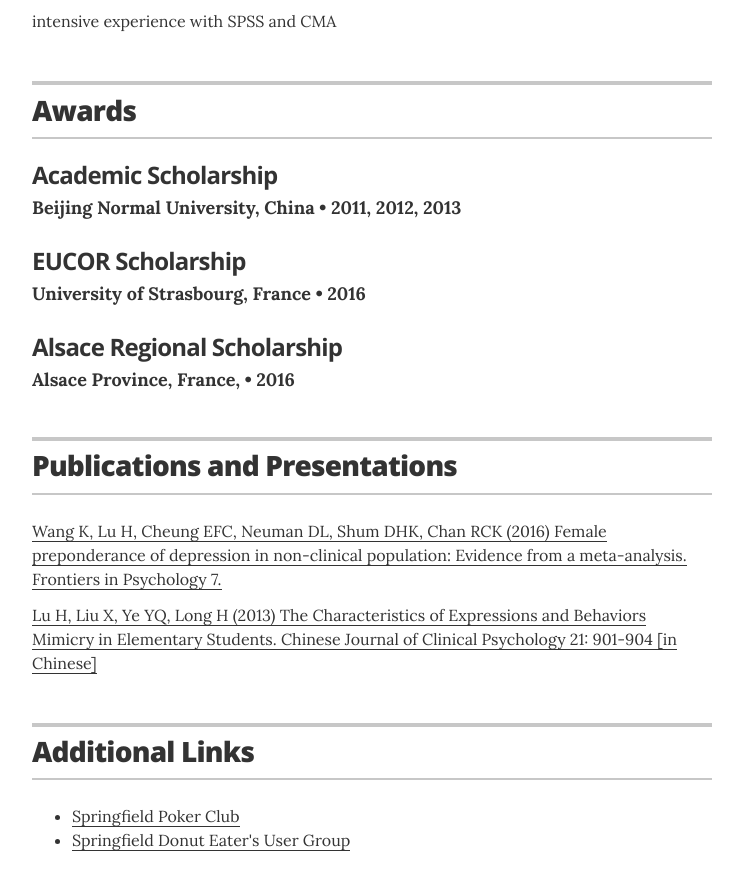
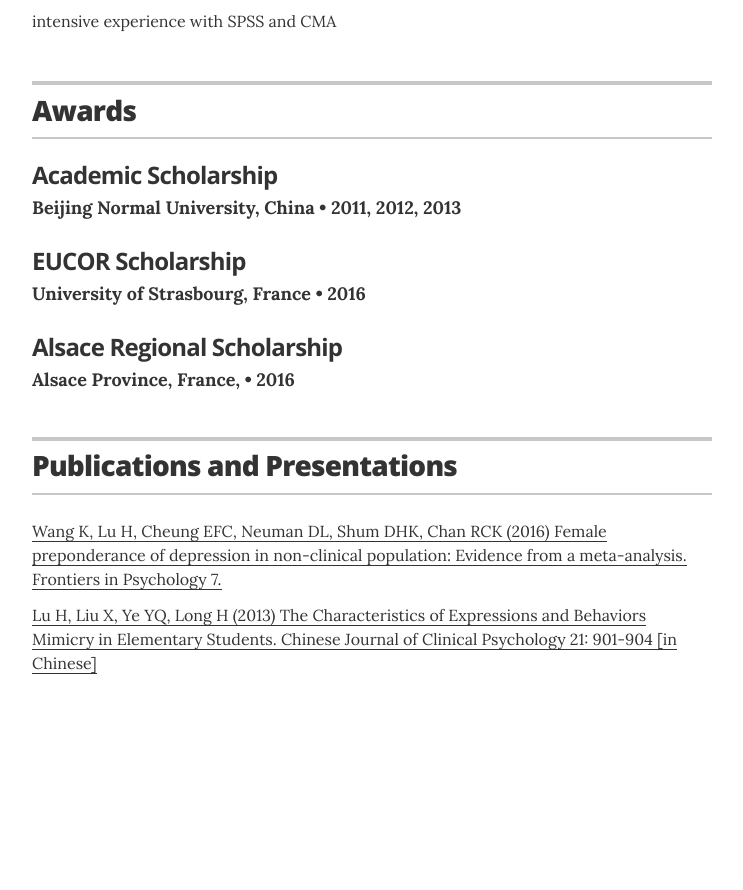
Before and after one commit to ErbB4/erbb4.github.io, a Jekyll site: the page built from index.html, in a window 1280 px wide and 900 px high, scrolled down 2350 px. Shown: the top 890 px of the window, without its empty margins (268-1011 px from the left). Built offline with Jekyll 4.4.1, drawn with Linux system fonts in a browser that asks for light colours; after the commit the page ends 3073 px from its top, so only the background shows below that.

Commit message:
delete additional links

```diff
--- a/_layouts/resume.html
+++ b/_layouts/resume.html
@@ -209,26 +209,6 @@
         </div>
 
 
-      </section>
-      <!-- end Associations -->
-      {% endif %}
-
-      {% if site.resume_section_links %}
-      <!-- begin Links -->
-      <section class="content-section">
-
-        <header class="section-header">
-          <h2>Additional Links</h2>
-        </header>
-
-        <div class="resume-item">
-          <ul class="resume-item-list">
-            <li><a href="#">Springfield Poker Club</a></li>
-            <li><a href="#">Springfield Donut Eater's User Group</a></li>
-          </ul>
-        </div>
-
-      </section>
       <!-- end Links -->
       {% endif %}
 
```
